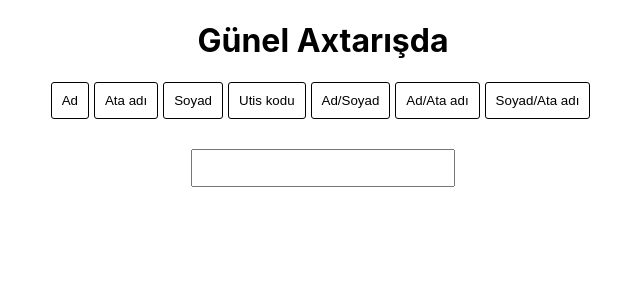
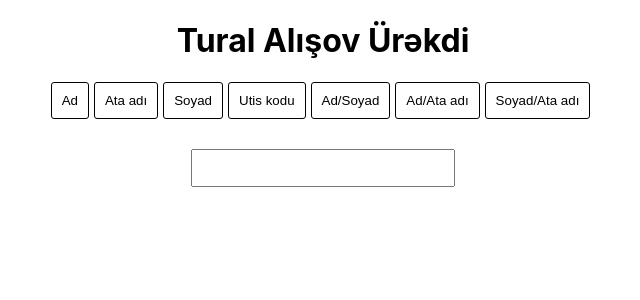
Before and after one commit to memmedov-karim/FasterSearch-nXlSX, a React (Create React App) app: page / in a window 1280 px wide. Shown: the top 300 px of the page, without its empty margins (317-957 px from the left). Built offline with nearby package versions, Linux system fonts and the light colour scheme; a web font is replaced by a local one.

Commit message:
Update App.js

```diff
--- a/src/App.js
+++ b/src/App.js
@@ -220,7 +220,7 @@ function App() {
 
   return (
     <div className="App">
-      <h1>Günel Axtarışda</h1>
+      <h1>Tural Alışov Ürəkdi</h1>
       <div className="searchingvalue">{Buttons}</div>
 
       {onefield && (
```
